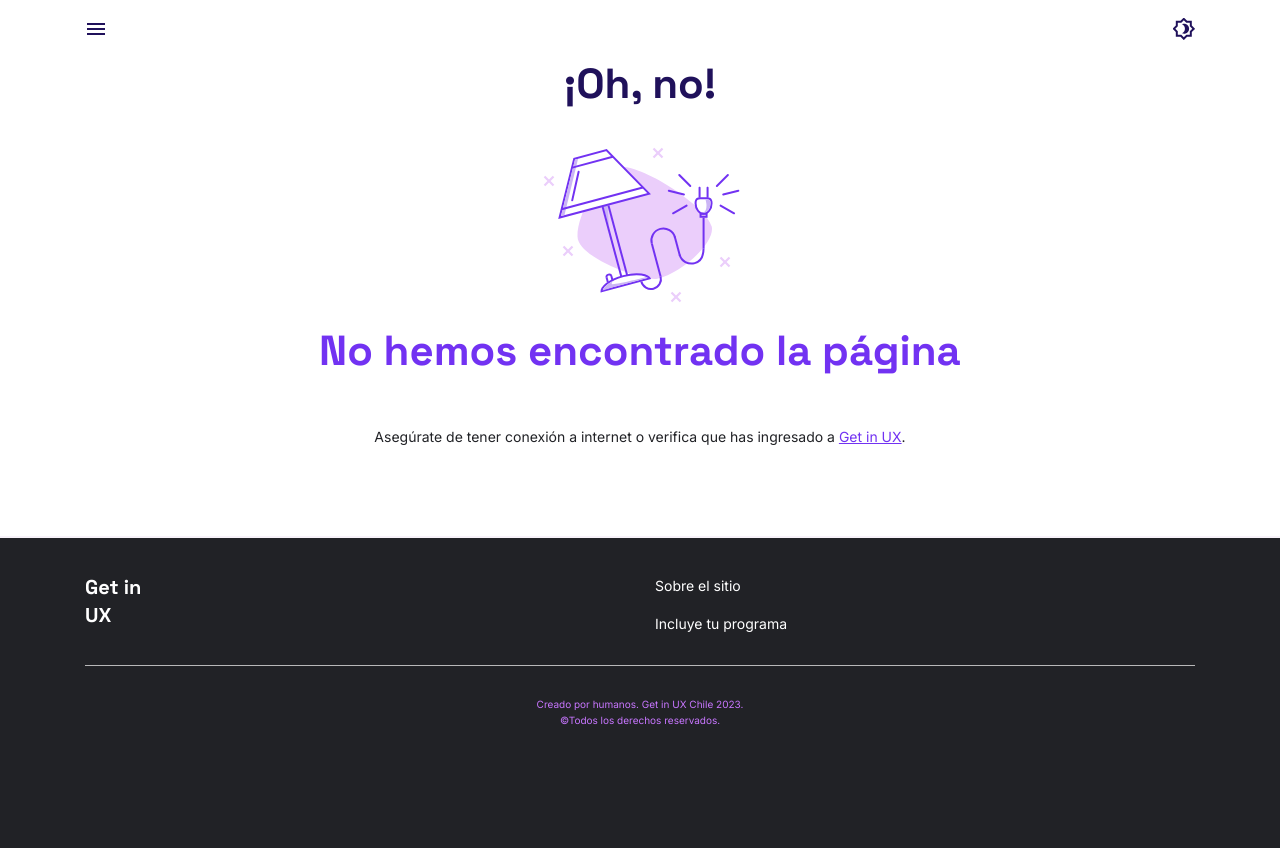
After one commit to nicofront/GetinUX, a PHP site: page /v-404.php in a window 1280 px wide. The commit adds this page. Run offline with PHP 8.4, Linux system fonts and the light colour scheme; style sheets or scripts are compiled from the project's sources.

Commit message:
feat - 404 page

```diff
--- a/index.php
+++ b/index.php
@@ -26,6 +26,11 @@
 					Contacto
 				</a>
 			</li>
+			<li>
+				<a href="v-404.php">
+					404
+				</a>
+			</li>
 		</ul>
 	</body>
 
--- /dev/null
+++ b/v-404.php
@@ -0,0 +1,117 @@
+<html lang="es">
+
+<head>
+    <meta charset="UTF-8">
+    <meta name="viewport" content="width=device-width, initial-scale=1.0">
+    <meta name="title" content="Get in UX"/>
+    <meta name="description" content="Encuentra el programa que impulsará tu carrera al siguiente nivel"/>
+    <meta property="og:title" content="Get in UX"/>
+    <meta property="og:description" content="Encuentra el programa que impulsará tu carrera al siguiente nivel"/>
+
+    <meta property="og:type" content="company"/>
+    <meta property="og:url" content="https://www.getinuxcl.com"/>
+    <meta property="og:site_name" content="Get in UX"/>
+    <title>Get in UX</title>
+    <link rel="shortcut icon" href="dist/img/favicon.png"/>
+    <link rel="stylesheet" href="dist/css/style.css?cb=1615307255841">
+</head>
+
+<body class="transition">
+    <div class="sidebar">
+        <div class="sidebar__layer"></div>
+        <div class="sidebar__box">
+            <a href="" class="sidebar__close sidebar__trigger"></a>
+            <ul>
+                <li>
+                    <a href="v-home.php">Inicio</a>
+                </li>
+                <li>
+                    <a href="v-nosotros.php">Sobre el sitio</a>
+                </li>
+                <li>
+                    <a href="v-contacto.php">Incluye tu programa</a>
+                </li>
+            </ul>
+        </div>
+    </div>
+
+    <div class="header transition">
+        <div class="container">
+            <div class="row">
+                <div class="col-lg-12">
+                    <div class="header__menu">
+                        <a href="#" class="header__switch sidebar__trigger"></a>
+                        <a href="#" class="header__contrast"></a>
+                    </div>
+                </div>
+            </div>
+        </div>
+    </div>
+
+    <div class="bgblock">
+        <div class="container">
+            <div class="row">
+                <div class="col-md-12">
+                    <h3 class="u-center text text-5xl text--bold text-darkblue u-mb30">
+                        ¡Oh, no!
+                    </h3>
+                    <div class="u-center u-mb20">
+                        <img src="dist/img/icon-lamp.svg" alt="404">
+                    </div>
+                    <h3 class="u-center text text-5xl text--bold text-darkblue">
+                        <span>No hemos encontrado la página</span>
+                    </h3>
+                </div>
+            </div>
+        </div>
+    </div>
+
+    <div class="u-pb30">
+        <div class="container">
+            <div class="row">
+                <div class="col-md-12 u-mb40 u-center">
+                    <p class="text text-sm u-mb20">
+                        Asegúrate de tener conexión a internet o verifica que has ingresado a <a href="v-home.php">Get in UX</a>.
+                    </p>
+                </div>
+            </div>
+        </div>
+    </div>
+
+    <footer class="footer transition">
+        <div class="container">
+            <div class="row">
+                <div class="col-6">
+                    <a href="#" class="footer__title text-xl text u-mb0 text--medium">
+                        Get in <br>
+                        UX
+                    </a>
+                </div>
+                <div class="col-6">
+                    <ul>
+                        <li>
+                            <a href="" class="text text-sm">
+                                Sobre el sitio
+                            </a>
+                        </li>
+                        <li>
+                            <a href="" class="text text-sm">
+                                Incluye tu programa
+                            </a>
+                        </li>
+                    </ul>
+                </div>
+                <div class="col-md-12">
+                    <p class="text text-xxs u-center u-mb0">
+                        Creado por humanos. Get in UX Chile 2023. <br>
+                        ©Todos los derechos reservados.
+                    </p>
+                </div>
+            </div>
+        </div>
+    </footer>
+
+    <script src="dist/js/all.js?cb=1615307255841"></script>
+</body>
+
+</html>
```
Also changed, not shown: dev/img/icon-lamp.svg (added).
